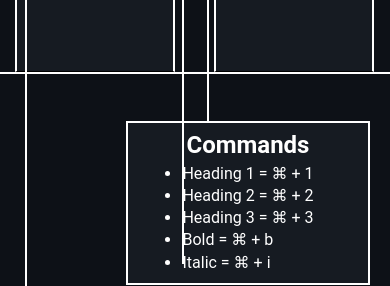
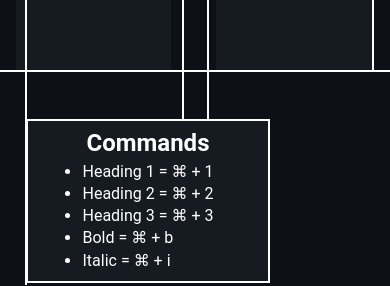
Before and after one commit to DanFogelberg/Antics-Editor, a React (Vite) app: page / in a window 390 px wide. Shown: the part 559-845 px from the top of the page. Built offline with nearby package versions, Linux system fonts and the light colour scheme; no server answers; the database is empty.

Commit message:
ish responsive

```diff
--- a/src/App.css
+++ b/src/App.css
@@ -19,7 +19,7 @@ body {
 
 .leftLine {
   width: 2px;
-  height: 96vh;
+  height: calc(100vh - 2.2rem);
   margin-top: 2.2rem;
   background-color: white;
   position: absolute;
@@ -28,16 +28,16 @@ body {
 
 .middleLine {
   width: 2px;
-  height: 93.4vh;
+  height: 76.2vh;
   margin-top: 2.2rem;
   background-color: white;
   position: absolute;
-  margin-left: 46.7vw;
+  margin-left: 46.55vw;
 }
 
 .rightLine {
   width: 2px;
-  height: 76.42vh;
+  height: 76.2vh;
   margin-top: 2.2rem;
   background-color: white;
   position: absolute;
@@ -45,10 +45,10 @@ body {
 }
 
 .commandsLine {
-  width: 6.53vw;
+  width: 6.68vw;
   height: 2px;
   background-color: white;
   position: absolute;
   margin-top: 5.8vh;
-  margin-left: 46.8vw;
+  margin-left: 46.65vw;
 }
--- a/src/components/Commands/Commands.css
+++ b/src/components/Commands/Commands.css
@@ -10,3 +10,21 @@ ul {
 li {
   margin-bottom: 0.2rem;
 }
+
+.invisibleBox {
+  width: 100%;
+  height: 100%;
+  display: flex;
+  flex-direction: row;
+  justify-content: space-evenly;
+}
+
+.rightBox {
+  width: 40vw;
+  height: 100%;
+}
+
+.leftBox {
+  width: 40vw;
+  height: 100%;
+}
--- a/src/components/Commands/Commands.tsx
+++ b/src/components/Commands/Commands.tsx
@@ -12,7 +12,8 @@ const CommandContainer = styled.div`
   align-items: center;
   flex-direction: column;
   font-family: "Roboto", sans-serif;
-  margin-left: 32.3vw;
+  display: flex;
+  margin-left: auto;
   margin-top: 5.8vh;
   border-left: 2px solid white;
   border-bottom: 2px solid white;
@@ -23,6 +24,8 @@ const CommandContainer = styled.div`
 
 export const Commands = () => {
   return (
+    <div className="invisibleBox">
+      <div className="leftBox">
         <CommandContainer>
           <h2 className="commandHeading">Commands</h2>
           <ul>
@@ -33,5 +36,8 @@ export const Commands = () => {
             <li>Italic = ⌘ + i</li>
           </ul>
         </CommandContainer>
+      </div>
+      <div className="rightBox"> </div>
+    </div>
   );
 };
--- a/src/components/Editor/Editor.tsx
+++ b/src/components/Editor/Editor.tsx
@@ -7,18 +7,14 @@ import "./Editor.css";
 const EditorContainer = styled.div`
   width: 40vw;
   height: 70vh;
-
-  border: 1px solid black;
-  border-left: 2px solid white;
-  border-right: 2px solid white;
 `;
 
 const TextArea = styled.textarea`
-  width: 100%;
+  width: 39.8vw;
   height: calc(70vh - 1.5rem);
   resize: none;
   padding: 0;
-  border: 0;
+  border: none;
   font-family: "Times New Roman", Times, serif;
   font-size: 16px;
   background-color: #161b22;
--- a/src/components/Preview/Preview.tsx
+++ b/src/components/Preview/Preview.tsx
@@ -5,11 +5,9 @@ const PreviewContainer = styled.div`
   width: 40vw;
   height: 70vh;
   background-color: #161b22;
-  border: 1px solid black;
   white-space: break-spaces;
   font-family: "Times New Roman", Times, serif;
   word-break: break-all;
-  border-left: 2px solid white;
   border-right: 2px solid white;
   color: white;
 `;
```
Lines whose indentation alone changed are shown as unchanged.
